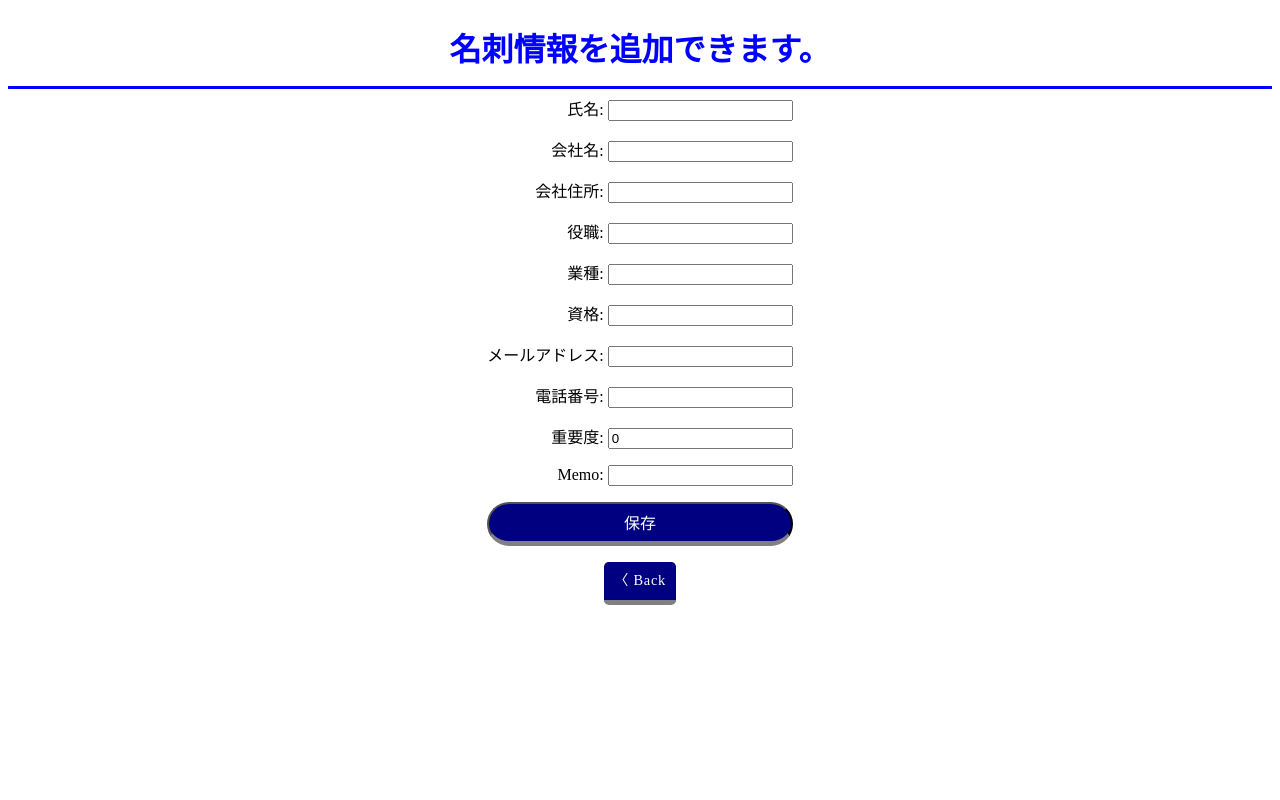
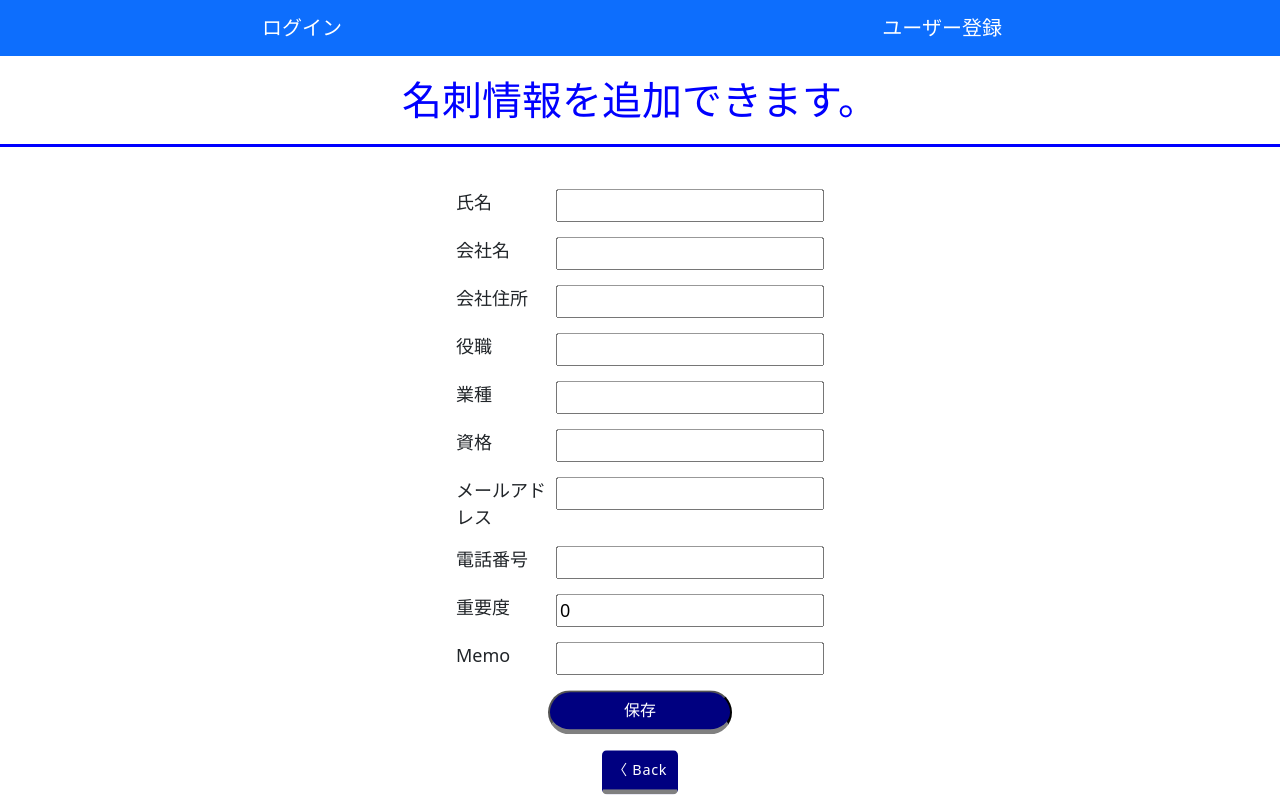
Before and after one commit to Atsuki-yamagata/deployRepository, a Django app: page /custmanage/add_cust_info/ in a window 1280 px wide. Run offline with Django 4.2, Linux system fonts and the light colour scheme.

Commit message:
“初めてのコミット”

```diff
--- a/templates/custmanage/add_cust_info.html
+++ b/templates/custmanage/add_cust_info.html
@@ -1,3 +1,5 @@
+{% extends 'base.html' %}
+{% block content %}
 <form method="POST">
     {% csrf_token %}
 
@@ -8,6 +10,32 @@
         padding: 0.5em 0;/*上下の余白*/
         border-bottom: solid 3px #00F;/*下線*/
     }
+
+    .form-group {
+        margin-bottom: 15px;
+        overflow: hidden; /* フロート要素が高さを維持するために必要 */
+        {% comment %} text-align: center; {% endcomment %}
+    }
+
+
+    .left-align {
+        float: left;
+        width: 100px; /* ラベルの幅を調整してください */
+        text-align: left;
+    }
+
+    .right-align {
+        margin-left: 0px; /* ラベルの幅 + マージンを調整してください */
+        float: left;
+    }
+    .form-container {
+        position: fixed; /* 相対位置指定の親要素を基準にするために絶対位置指定を使う */
+        top: 500px; /* 上下中央に配置 */
+        left: 50%; /* 左右中央に配置 */
+        transform: translate(-50%, -50%); /* 中央配置 */
+        font-size: 18px;
+    }
+
     .button {
         display: inline-block;
         padding: 8px 18px;
@@ -22,7 +50,7 @@
     .button:hover {
         background-color: #0056b3;
     }
-    .center-align {
+    {% comment %} .center-align {
         display: flex;
         justify-content: center;
         align-items: center;
@@ -30,7 +58,7 @@
     }
     .right-align {
       text-align: right;
-    }
+    } {% endcomment %}
 .btn,
 a.btn,
 button.btn {
@@ -71,7 +99,7 @@ button.btn {
     background-color: #000080;
     border-bottom: 5px solid #808080;
     border-radius: 100vh;
-    width: 100%;
+    width: 50%;
     padding: 0.4rem 0.3rem;
     font-size: 1.0rem;
   }
@@ -83,11 +111,64 @@ button.btn {
   }
 </style>
 <h1>名刺情報を追加できます。</h1>
-    <div class="center-align right-align">
+    {% comment %} <div class="center-align right-align">
      <div class="form-container">
         {{ form.as_p }}
         <p style="text-align: center;"><input type="submit" value="保存"></p>
         <p style="text-align: center;"><a href={% url "custmanage:cust_list" %} class="btn btn--yellow btn--cubic">〈 Back</a></p>
      </div>
+    </div> {% endcomment %}
+
+    <div class='content' style="overflow-y: auto; text-align: center;">
+    <div class="center-align">
+        <div class="form-container" style="display: inline-block; text-align: center;">
+            <form method="POST">
+                {% csrf_token %}
+                <div class="form-group">
+                    <label class="left-align">{{ form.Cust_name.label }}</label>
+                    <div class="right-align">{{ form.Cust_name }}</div>
+                </div>
+                <div class="form-group">
+                    <label class="left-align">{{ form.Company.label }}</label>
+                    <div class="right-align">{{ form.Company }}</div>
+                </div>
+                <div class="form-group">
+                    <label class="left-align">{{ form.Company_address.label }}</label>
+                    <div class="right-align">{{ form.Company_address }}</div>
+                </div>
+                <div class="form-group">
+                    <label class="left-align">{{ form.Cust_post.label }}</label>
+                    <div class="right-align">{{ form.Cust_post }}</div>
+                </div>
+                <div class="form-group">
+                    <label class="left-align">{{ form.Cust_job.label }}</label>
+                    <div class="right-align">{{ form.Cust_job }}</div>
+                </div>
+                <div class="form-group">
+                    <label class="left-align">{{ form.Cust_skill.label }}</label>
+                    <div class="right-align">{{ form.Cust_skill }}</div>
+                </div>
+                <div class="form-group">
+                    <label class="left-align">{{ form.Cust_mail.label }}</label>
+                    <div class="right-align">{{ form.Cust_mail }}</div>
+                </div>
+                <div class="form-group">
+                    <label class="left-align">{{ form.Cust_phone_num.label }}</label>
+                    <div class="right-align">{{ form.Cust_phone_num }}</div>
+                </div>
+                <div class="form-group">
+                    <label class="left-align">{{ form.importance_level.label }}</label>
+                    <div class="right-align">{{ form.importance_level }}</div>
+                </div>
+                <div class="form-group">
+                    <label class="left-align">{{ form.memo.label }}</label>
+                    <div class="right-align">{{ form.memo }}</div>
+                </div>
+                <p style="text-align: center;"><input type="submit" value="保存"></p>
+                <p style="text-align: center;"><a href={% url "custmanage:cust_list" %} class="btn btn--yellow btn--cubic">〈 Back</a></p>
+            </form>
+        </div>
     </div>
+</div>
 </form>
+{% endblock %}
--- a/templates/custmanage/edit_cust_info.html
+++ b/templates/custmanage/edit_cust_info.html
@@ -1,5 +1,5 @@
 {% extends 'base.html' %}
-{% block content %}
+
 <form method="POST">
 {% csrf_token %}
 <html lang="ja">
```
Also changed, not shown: db.sqlite3.
